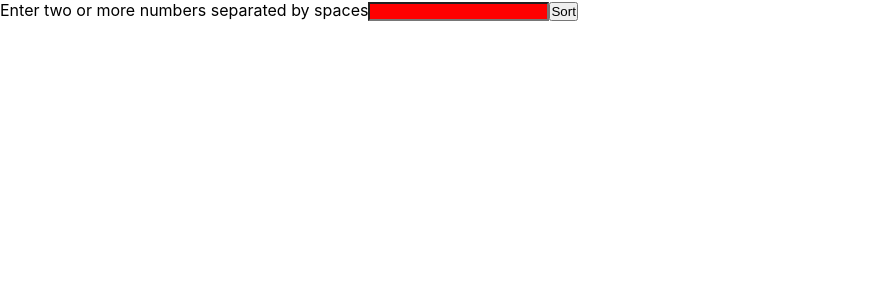
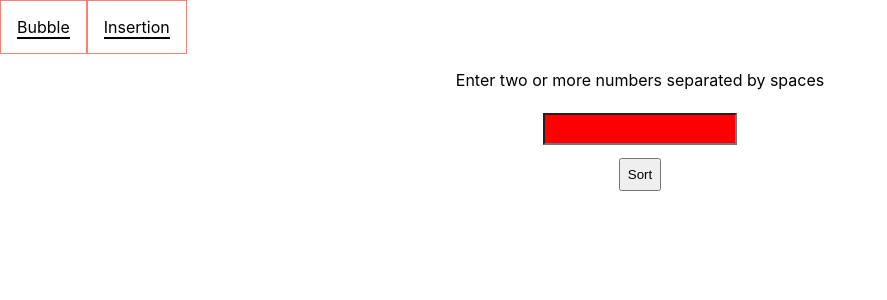
Before and after one commit to atulanand206/algos, a React (Create React App) app: page / in a window 1280 px wide. Shown: the top 300 px of the page, without its empty margins (0-887 px from the left). Built offline with nearby package versions, Linux system fonts and the light colour scheme.

Commit message:
Wrapper for the sort visualizer

```diff
--- /dev/null
+++ b/src/Algorithm/Algorithm.scss
@@ -0,0 +1,25 @@
+.horizontal-list {
+    display: flex;
+    flex-direction: row;
+    align-items: center;
+}
+
+.recycler-cell-item {
+    padding: 1em;
+    border: 1px solid salmon;
+}
+
+.recycler-cell-content {
+    display: flex;
+    flex-direction: column;
+    position: relative;
+
+    &::after {
+        content: '';
+        position: absolute;
+        height: 2px;
+        width: 100%;
+        background: black;
+        bottom: -2px;
+    }
+}
--- /dev/null
+++ b/src/Algorithm/Algorithm.tsx
@@ -0,0 +1,40 @@
+import React from 'react'
+import Sort from '../Sort/Sort'
+import './Algorithm.scss'
+
+type Props = {
+
+}
+
+type State = {
+    tech: number
+}
+
+const pieces = ['Bubble', 'Insertion']
+
+class Algorithm extends React.Component<Props, State> {
+    constructor(props: Props) {
+        super(props)
+        this.state = {
+            tech: 0
+        }
+    }
+
+    click = (idx: number) => {
+        this.setState({tech: idx})
+    }
+
+    render() {
+        return <div>
+            <div className='horizontal-list'>
+                {pieces.map((piece, ix) =>
+                    <div className='recycler-cell-item' key={ix} onClick={(e) => this.click(ix)}>
+                        <div className='recycler-cell-content' key={ix} >{piece}</div>
+                    </div>)}
+            </div>
+            <Sort technique={this.state.tech}/>
+        </div>
+    }
+}
+
+export default Algorithm
--- a/src/App.js
+++ b/src/App.js
@@ -1,5 +1,4 @@
-import { useRef, useEffect, useState } from 'react';
-import RecycledList from "react-recycled-scrolling";
+import React, { useRef, useEffect } from 'react';
 import './App.css';
 import { Draw, rows, cols } from './curves';
 import { Boxes } from './Jigsaw/Jigsaw';
@@ -43,42 +42,44 @@ for (var i = 0; i < total; i++) {
   })
 }
 
-export default function App() {
+class App extends React.Component {
 
-  const [visibility, setVisibility] = useState(visi)
+  constructor(props) {
+    super(props)
+    this.state = {
+      visibility: visi
+    }
+  }
 
-  useEffect(() => {
-    rowwise()
-  })
+  componentDidMount() {
+    this.spiral()
+  }
 
-  const rowwise = async () => {
+  rowwise = async () => {
     for (var k = 0; k < total; k++) {
       var cd = pos(k, len)
-      const vi = visibility
+      const vi = this.state.visibility
       vi[cd[0]][cd[1]] = true
-      setVisibility(vi)
-      console.log(vi)
+      this.setState({ visibility: vi })
       await new Promise(r => setTimeout(r, 200));
     }
   }
 
-  const spiral = () => {
-    // console.log(visibility)
-
+  spiral = async () => {
     const series = spiralPrint(grid.essentials.length, grid.essentials[0].length)
     for (var l = 0; l < series.length; l++) {
-      const vi = visibility
+      const vi = this.state.visibility
       vi[series[l][0]][series[l][1]] = true
-      setVisibility(vi)
-      // await new Promise(r => setTimeout(r, 200))
+      this.setState({ visibility: vi })
+      await new Promise(r => setTimeout(r, 200))
     }
   }
 
-  const cellItem = ({ x, y }) => {
+  cellItem = ({ x, y }) => {
     return renderList(grid, x, y, true)
   }
 
-
+  render() {
     return (
       <div className="App">
         <header className="App-header">
@@ -87,9 +88,12 @@ export default function App() {
           {/* </div> */}
           <Canvas className='canvas-wrapper' />
           <div className='grid-images'>
-          {Faces(grid, visibility)}
+            {Faces(grid, this.state.visibility)}
           </div>
         </header>
       </div>
     );
   }
+}
+
+export default App
--- a/src/Sort/Sort.scss
+++ b/src/Sort/Sort.scss
@@ -1,3 +1,14 @@
+.container {
+    display: flex;
+    flex-direction: column;
+    align-items: center;
+
+    & > * {
+        margin-block: 0.5em;
+        padding: 0.5em;
+    }
+}
+
 .sort-wrapper {
     display: flex;
     flex-direction: row;
--- a/src/Sort/Sort.tsx
+++ b/src/Sort/Sort.tsx
@@ -11,7 +11,7 @@ const Bar = (props: BarProps) => <div
 	style={{ height: `${props.value * 10}px` }}></div>
 
 type SortProps = {
-
+	technique: number
 }
 
 type SortState = {
@@ -39,7 +39,8 @@ class Sort extends React.Component<SortProps, SortState> {
 	}
 
 	sort() {
-		this.state.options[1](this.state.data.split(' ').map(k => parseInt(k)),
+		if (this.props.technique >= this.state.options.length) return
+		this.state.options[this.props.technique](this.state.data.split(' ').map(k => parseInt(k)),
 			(values: number[]) => this.setState({ vals: values }))
 	}
 
--- a/src/Sort/Variations.tsx
+++ b/src/Sort/Variations.tsx
@@ -27,8 +27,6 @@ export const insertion = async (value: number[], callback: (values: number[]) =>
         while (j >= 0 && value[j] > key) {
             value[j + 1] = value[j];
             j = j - 1;
-            // callback(value)
-            // await new Promise(r => setTimeout(r, 200));
         }
         value[j + 1] = key;
         callback(value)
--- a/src/index.js
+++ b/src/index.js
@@ -2,12 +2,12 @@ import React from 'react';
 import ReactDOM from 'react-dom';
 import './index.css';
 import App from './App';
-import Sort from './Sort/Sort';
 import reportWebVitals from './reportWebVitals';
+import Algorithm from './Algorithm/Algorithm';
 
 ReactDOM.render(
   <React.StrictMode>
-    <Sort />
+    <Algorithm />
   </React.StrictMode>,
   document.getElementById('root')
 );
```
Lines whose indentation alone changed are shown as unchanged.
